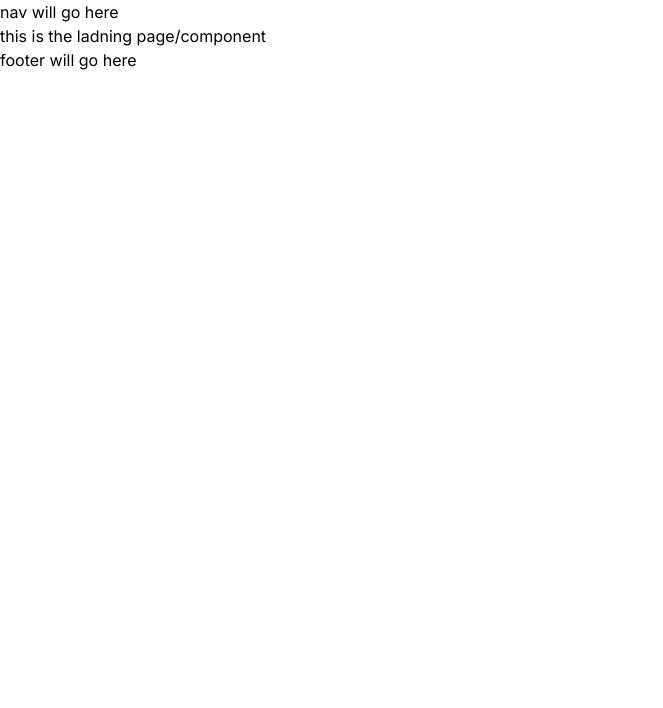
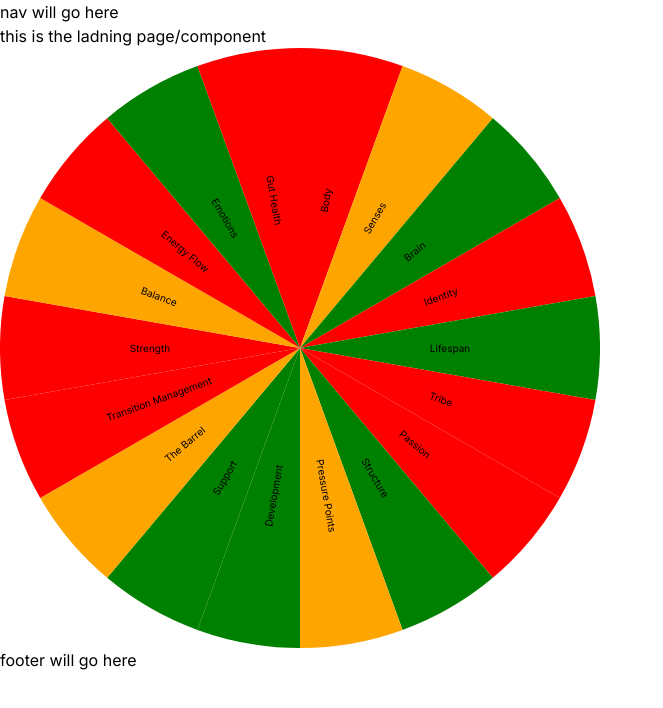
Before and after one commit to fac29/thenorm, a Next.js app: page /landing in a window 1280 px wide. Shown: the top 708 px of the page, without its empty margins (0-663 px from the left). Built offline with nearby package versions, Linux system fonts and the light colour scheme.

Commit message:
Created basic circle

```diff
--- a/app/landing/page.tsx
+++ b/app/landing/page.tsx
@@ -1,15 +1,61 @@
-import React from "react";
-import type { Metadata } from "next";
+import React from 'react';
+import type { Metadata } from 'next';
+
+import PieChart from '../../components/ui/PieChart';
 
 export const metadata: Metadata = {
-  title: "theNorm",
-  description: "Your own personal Jo in your pocket",
+    title: 'theNorm',
+    description: 'Your own personal Jo in your pocket',
 };
 
 export default function Landing() {
-  return (
-    <div>
-      <h1>this is the ladning page/component</h1>
-    </div>
-  );
+    interface PieChartData {
+        text: string;
+        color: 'red' | 'orange' | 'green';
+    }
+    const segmentNamesArr = [
+        'Body',
+        'Senses',
+        'Brain',
+        'Identity',
+        'Lifespan',
+        'Tribe',
+        'Passion',
+        'Structure',
+        'Pressure Points',
+        'Development',
+        'Support',
+        'The Barrel',
+        'Transition Management',
+        'Strength',
+        'Balance',
+        'Energy Flow',
+        'Emotions',
+        'Gut Health',
+    ];
+    const pieData: PieChartData[] = Array(18)
+        .fill(null)
+        .map((_, i) => ({
+            text: `${segmentNamesArr[i]}`,
+            color: ['red', 'orange', 'green'][Math.floor(Math.random() * 3)] as
+                | 'red'
+                | 'orange'
+                | 'green',
+        }));
+
+    // const handleSegmentClick = (index: number) => {
+    //     console.log(`Clicked segment ${index + 1}`);
+    //     // Add your click handling logic here
+    // };
+    return (
+        <div>
+            <h1>this is the ladning page/component</h1>
+            <PieChart
+                data={pieData}
+                // onSegmentClick={handleSegmentClick}
+                width={600}
+                height={600}
+            />
+        </div>
+    );
 }
--- /dev/null
+++ b/components/ui/PieChart.tsx
@@ -0,0 +1,112 @@
+'use client';
+
+import React, { useEffect, useRef, useState } from 'react';
+import * as d3 from 'd3';
+
+interface PieChartData {
+    text: string;
+    color: 'red' | 'orange' | 'green';
+}
+
+interface PieChartProps {
+    data: PieChartData[];
+    //   onSegmentClick: (index: number) => void;
+    width?: number;
+    height?: number;
+}
+
+const PieChart: React.FC<PieChartProps> = ({
+    data,
+    // onSegmentClick,
+    width = 500,
+    height = 500,
+}) => {
+    const svgRef = useRef<SVGSVGElement | null>(null);
+    const [hoveredIndex, setHoveredIndex] = useState<number | null>(null);
+
+    useEffect(() => {
+        if (svgRef.current) {
+            drawChart();
+        }
+    }, [data, width, height, hoveredIndex]);
+
+    const brightenColor = (color: string): string => {
+        const rgbColor = d3.rgb(color);
+        return d3
+            .rgb(
+                Math.min(255, rgbColor.r + 40),
+                Math.min(255, rgbColor.g + 40),
+                Math.min(255, rgbColor.b + 40)
+            )
+            .toString();
+    };
+
+    const drawChart = () => {
+        const radius = Math.min(width, height) / 2;
+
+        d3.select(svgRef.current).selectAll('*').remove();
+
+        const svg = d3
+            .select(svgRef.current)
+            .attr('width', width)
+            .attr('height', height)
+            .append('g')
+            .attr('transform', `translate(${width / 2},${height / 2})`);
+
+        const pie = d3
+            .pie<PieChartData>()
+            .value(() => 1)
+            .sort(null);
+
+        const arc = d3
+            .arc<d3.PieArcDatum<PieChartData>>()
+            .innerRadius(0)
+            .outerRadius(radius);
+
+        // Ensure we always have 18 segments
+        const paddedData = [
+            ...data,
+            ...Array(18 - data.length).fill({ text: '', color: 'green' }),
+        ].slice(0, 18);
+
+        const segments = pie(paddedData);
+
+        const g = svg
+            .selectAll('.arc')
+            .data(segments)
+            .enter()
+            .append('g')
+            .attr('class', 'arc')
+            // .on('click', (event, d) => onSegmentClick(segments.indexOf(d)))
+            .on('mouseenter', (event, d) =>
+                setHoveredIndex(segments.indexOf(d))
+            )
+            .on('mouseleave', () => setHoveredIndex(null));
+
+        g.append('path')
+            .attr('d', arc)
+            .style('fill', (d, i) =>
+                i === hoveredIndex ? brightenColor(d.data.color) : d.data.color
+            )
+            .style('cursor', 'pointer')
+            .style('transition', 'fill 0.3s ease');
+
+        g.append('text')
+            .attr('transform', (d) => {
+                const [x, y] = arc.centroid(d);
+                const angle = (d.startAngle + d.endAngle) / 2;
+                const rotate = `rotate(${(angle * 180) / Math.PI - 90})`;
+                const flip = angle > Math.PI ? `rotate(180)` : ``;
+                return `translate(${x}, ${y}) ${rotate} ${flip}`;
+            })
+            .attr('dy', '.35em')
+            .style('font-size', '10px')
+            .style('text-anchor', 'middle')
+            .style('pointer-events', 'none')
+            .text((d) => d.data.text);
+    };
+
+    return <svg ref={svgRef}></svg>;
+};
+
+export default PieChart;
--- a/package.json
+++ b/package.json
@@ -14,6 +14,7 @@
     "@radix-ui/react-slot": "^1.1.0",
     "class-variance-authority": "^0.7.0",
     "clsx": "^2.1.1",
+    "d3": "^7.9.0",
     "lucide-react": "^0.414.0",
     "next": "14.2.5",
     "next-themes": "^0.3.0",
@@ -23,6 +24,7 @@
     "tailwindcss-animate": "^1.0.7"
   },
   "devDependencies": {
+    "@types/d3": "^7.4.3",
     "@types/node": "^20",
     "@types/react": "^18",
     "@types/react-dom": "^18",
```
Also changed, not shown: 1 other file (tests, documents, lock files or other folders).
